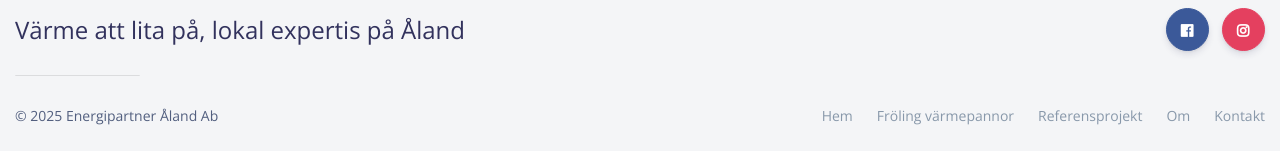
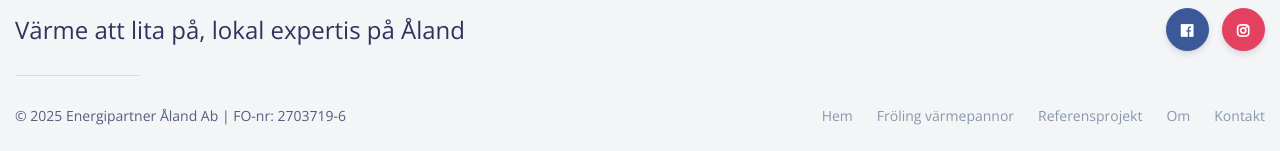
Before and after one commit to silvervinge/energipartner, a Jekyll site: the page built from index.html, in a window 1280 px wide and 900 px high, scrolled down 3009 px. Shown: the part 746-897 px from the top of the window. Built offline with Jekyll 4.4.1, drawn with Linux system fonts in a browser that asks for light colours; nearby versions of some CDN libraries.

Commit message:
Småjusteringar efter möte med Jonas

```diff
--- a/_data/settings.yml
+++ b/_data/settings.yml
@@ -1,5 +1,5 @@
 basic_settings:
-  site_title: Energipartner | Åland
+  site_title: Energipartner Åland
   favicon_image: /assets/img/favicon.png
 
 header_settings:
--- a/_includes/components/headers/contact-page-header.html
+++ b/_includes/components/headers/contact-page-header.html
@@ -32,7 +32,7 @@
             {% include energipartner/svg-icon.html icon="mejl.svg" %}
           </div>
           <h4 class="info-title">E-post</h4>
-          <p class="description px-0">jonas.lonnblad@energipartner.ax</p>
+          <p class="description px-0"><a href="mailto:jonas.lonnblad@energipartner.ax">jonas.lonnblad@energipartner.ax</a></p>
         </div>
       </div>
       <div class="col-lg-4 col-md-6 col-6">
@@ -41,7 +41,7 @@
             {% include energipartner/svg-icon.html icon="telefon.svg" %}
           </div>
           <h4 class="info-title">Telefon</h4>
-          <p class="description px-0">+358 40 58 43564</p>
+          <p class="description px-0"><a href="tel:+358405843564">+358 40 58 43564</a></p>
         </div>
       </div>
     </div>
--- a/_includes/components/teams/team-carousel-1.html
+++ b/_includes/components/teams/team-carousel-1.html
@@ -15,7 +15,7 @@
               <p><strong>Som enmansföretagare kan jag sätta min kund i fokus på ett helt annat sätt än de stora företagen.</strong> Hos mig får du en skräddarsydd och flexibel lösning. Dessutom kan jag finnas med som rådgivare och hjälp vid uppföljning, även långt efter att allt är installerat och klart. </p>
               <h4>Mångårig erfarenhet och bred kompetens</h4>
               <p>
-                Jag gick till sjöss som maskinmästare men efter en tid gick jag i land igen. Sedan år xxxx har jag arbetat med pannor och värmesystem av olika slag. Jag är en av få personer i Finland med behörighet för driftövervakning av ångpannor.
+                Sedan år 1995 har jag arbetat med pannor och värmesystem av olika slag. Jag började som maskinmästare till sjöss och innehar därmed behörighet för driftövervakning av ångpannor.
               </p>
               <p>
                 Min breda kompetens inom ventilation, värme och kyla har gett mig flera ben att stå på. Utöver återförsäljarverksamheten med Frölings värmepannor hjälper jag på konsultbasis industriföretag att energieffektivisera och uppgradera sina lösningar.
--- a/_includes/footer.html
+++ b/_includes/footer.html
@@ -17,7 +17,7 @@
     <div class="row align-items-center justify-content-md-between">
       <div class="col-md-6">
         <div class="copyright">
-          <span> © {{ 'now' | date: "%Y" }} Energipartner Åland Ab</span>
+          <span> © {{ 'now' | date: "%Y" }} Energipartner Åland Ab | FO-nr: 2703719-6</span>
         </div>
       </div>
       <div class="col-md-6">
--- a/index.html
+++ b/index.html
@@ -2,7 +2,7 @@
 title: Hem
 layout: default
 description: Energipartner – Värme att lita på
-featured_image: /assets/img/social.jpg
+featured_image: /assets/img/social.png
 
 header:
   background_image: /assets/img/vedfamn-snedskuren.webp
```
Also changed, not shown: _posts/2025-09-15-nils-morn.md (+1 -0 lines), assets/img/froeling/froeling_pe1-pelletspanna.webp, assets/img/froeling/froeling_s1-turbo-vedpanna.webp, assets/img/froeling/froeling_s3-turbo-vedpanna.webp, assets/img/froeling/froeling_s4-turbo-vedpanna.webp, 3 other files.
